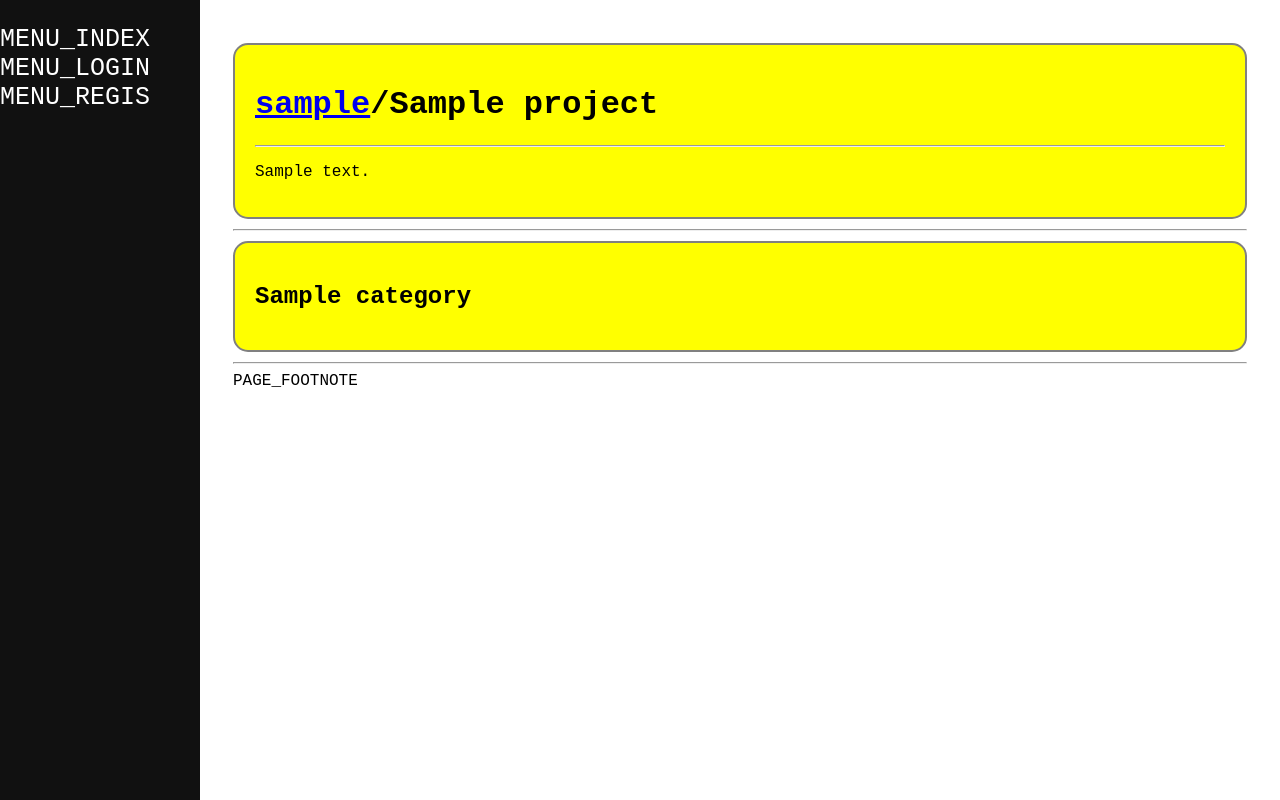
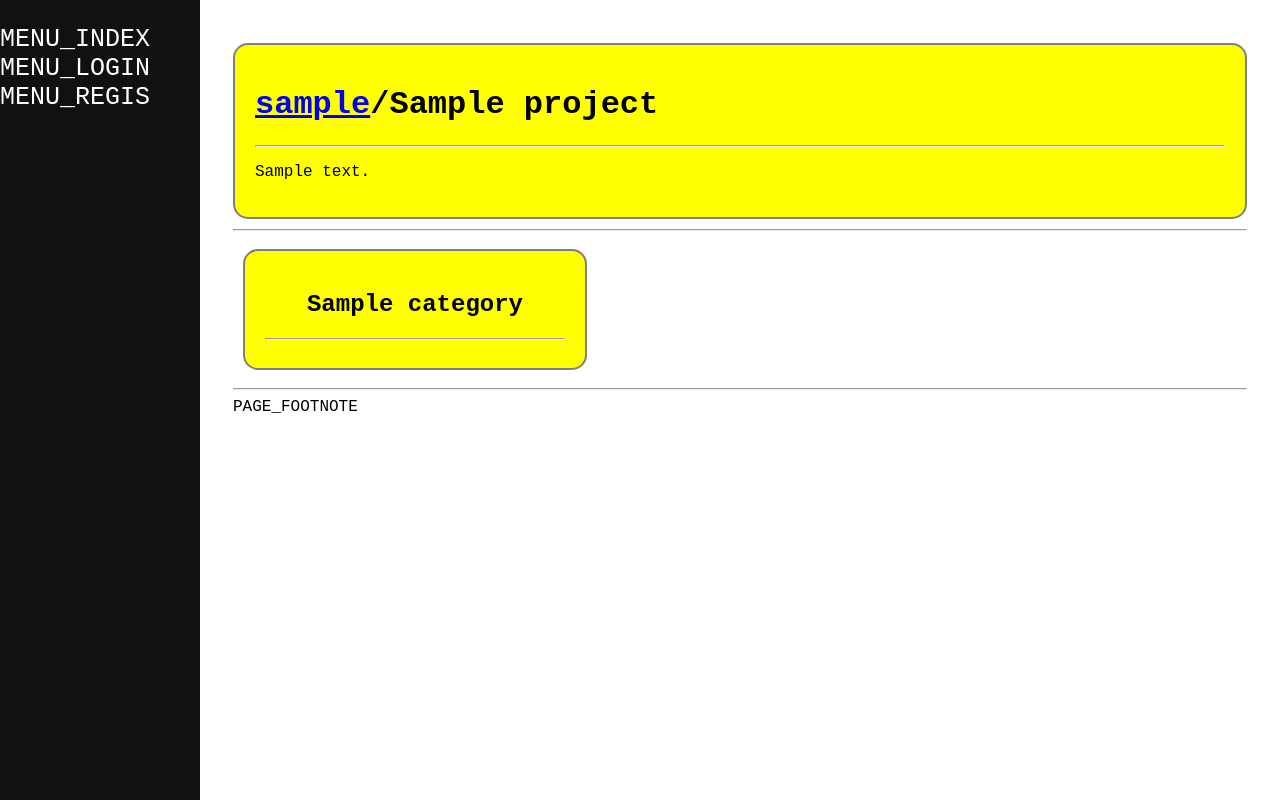
Before and after one commit to UnizaMatBre/VPA_MB_Semestralka, a Flask app: page /project/1 in a window 1280 px wide. Run offline with Flask 3, Linux system fonts and the light colour scheme; tables that the repository leaves empty hold one stand-in row (values such as "Sample post").

Commit message:
Little styles are applied

```diff
--- a/VPA_Website/static/styles.css
+++ b/VPA_Website/static/styles.css
@@ -107,3 +107,19 @@
 .standard-button:hover {
     text-decoration: underline;
 }
+
+#categories-section {
+    display: flex;
+
+    overflow-x: scroll;
+}
+
+#categories-section > div {
+    min-width: 300px;
+    height: 100%;
+    margin: 10px;
+}
+
+.category-title-section {
+    text-align: center;
+}
--- a/VPA_Website/templates/project_profile.html
+++ b/VPA_Website/templates/project_profile.html
@@ -18,11 +18,18 @@
 
         <hr />
 
-        <div>
+        <div id="categories-section">
             {% for one_category in project_obj.categories %}
                 <div class="content-top-div">
-                    <h2>{{ one_category.name }}</h2>
+                    <div class="category-title-section">
+                        <h2>{{ one_category.name }}</h2>
+                    </div>
+                    <hr />
+                    <div class="category-items-section">
+
+                    </div>
                 </div>
+
             {% endfor %}
         </div>
     {% endif %}
```
